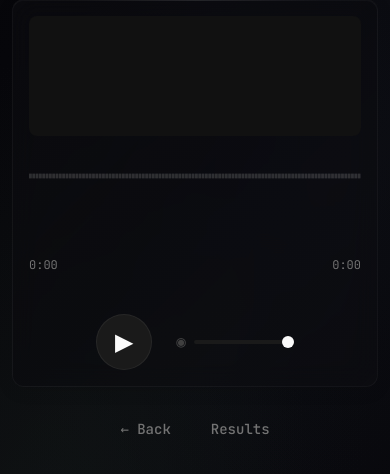
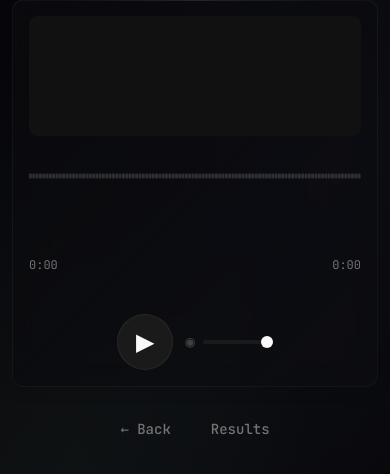
Before and after one commit to davidtorcivia/song-voter, a Flask app: page /play/1 in a window 390 px wide. Shown: the part 88-562 px from the top of the page. Run offline with Flask 3, Linux system fonts and the light colour scheme; data comes from the database, SQL or seed files in the repository; tables that the repository leaves empty hold one stand-in row (values such as "Sample post").

Commit message:
fix: oscilloscope smoothness and play page button squish
- Increase fftSize from 128 to 256 in app.js for smoother oscilloscope
- Add flex-shrink: 0 and min dimensions to play page control buttons
- Add mobile media query for smaller buttons/gap on narrow screens

```diff
--- a/static/app.js
+++ b/static/app.js
@@ -306,7 +306,7 @@ class SongVoter {
         try {
             this.audioContext = new (window.AudioContext || window.webkitAudioContext)();
             this.analyser = this.audioContext.createAnalyser();
-            this.analyser.fftSize = 128; // Increased for more detail
+            this.analyser.fftSize = 256; // Higher for smoother oscilloscope
 
             // Pre-allocate typed arrays once (performance optimization)
             const bufferLength = this.analyser.frequencyBinCount;
--- a/templates/play.html
+++ b/templates/play.html
@@ -73,6 +73,9 @@
         .play-page .control-btn {
             width: 56px;
             height: 56px;
+            min-width: 56px;
+            min-height: 56px;
+            flex-shrink: 0;
             border-radius: 50%;
             background: var(--bg-elevated);
             border: 1px solid var(--border);
@@ -125,6 +128,25 @@
             color: var(--text-muted);
             font-size: 0.85rem;
             margin-bottom: 24px;
+        }
+
+        /* Mobile: reduce gap so buttons fit */
+        @media (max-width: 400px) {
+            .play-page .controls-row {
+                gap: 12px;
+            }
+
+            .play-page .control-btn {
+                width: 48px;
+                height: 48px;
+                min-width: 48px;
+                min-height: 48px;
+                font-size: 1.25rem;
+            }
+
+            .play-page .volume-slider {
+                width: 70px;
+            }
         }
     </style>
 </head>
```
